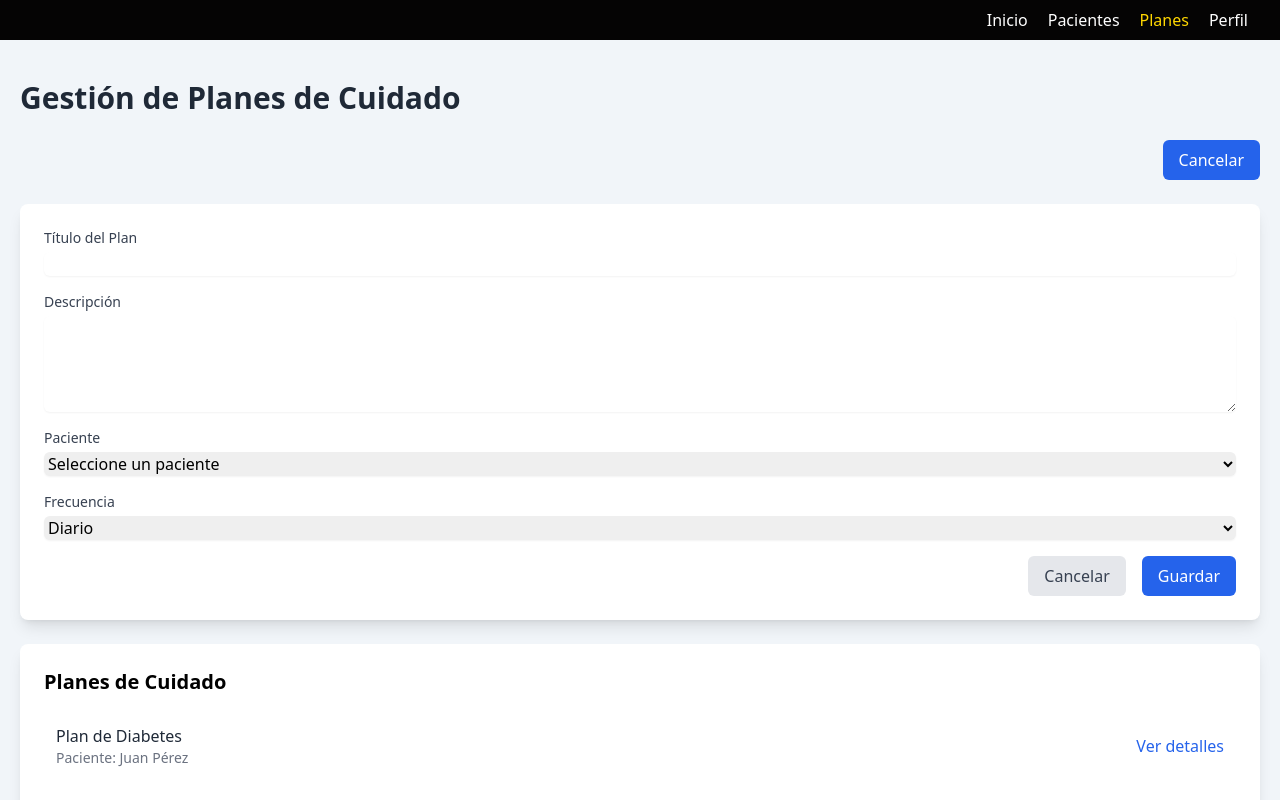
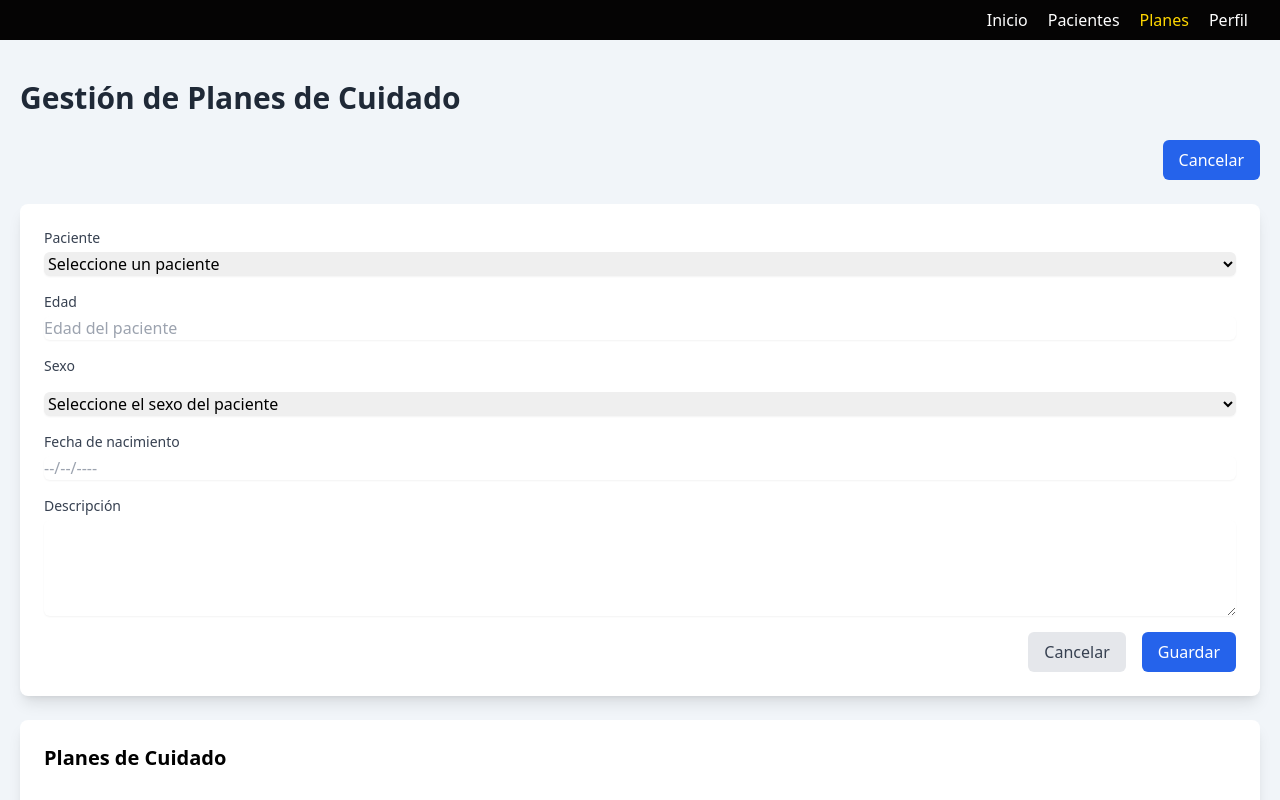
Before and after one commit to PabloHdzDev/3N-Care-Plans, a React (Vite) app: page /care-plans in a window 1280 px wide. Both pictures are taken after a click on the button "Crear Plan". Shown: the top 800 px of the page. Built offline with nearby package versions, Linux system fonts and the light colour scheme.

Commit message:
Cambios en CareplansView

```diff
--- a/src/components/care-plans/CarePlanForm.tsx
+++ b/src/components/care-plans/CarePlanForm.tsx
@@ -13,6 +13,10 @@ interface CarePlanFormData {
 }
 
 const CarePlanForm: React.FC<CarePlanFormProps> = ({ onCancel }) => {
+    const [selectedOption, setSelectedOption] = useState<string>("");
+    const [selectedSex, setSelectedSex] = useState<string>("");
+    // const [searchTerm, setSearchTerm] = useState<string>("");
+
     const [formData, setFormData] = useState<CarePlanFormData>({
         title: '',
         description: '',
@@ -27,6 +31,45 @@ const CarePlanForm: React.FC<CarePlanFormProps> = ({ onCancel }) => {
         setFormData({ ...formData, [name]: value });
     };
 
+    {/**/}
+
+    const handleBirthdate = (
+        e: React.ChangeEvent<HTMLInputElement | HTMLTextAreaElement | HTMLSelectElement>
+    ) => {
+        const { value } = e.target;
+        const regex = /^[0-9/]*$/;
+        if (regex.test(value)) {
+            for(let i=0; i < value.length; i++){
+                if(i === 2 || i === 5){
+                    if(value.charAt(i) !== '/'){
+                        e.target.value = value.slice(0, -1);
+                    }
+                } else {
+                    if(value.charAt(i) === '/' && i !== 2 && i !== 5){
+                        e.target.value = value.slice(0, -1);
+                    }
+                }
+            }
+
+        } else {
+            e.target.value = value.slice(0, -1);
+        }
+    };
+
+    const handleAge = (
+        e: React.ChangeEvent<HTMLInputElement | HTMLTextAreaElement | HTMLSelectElement>
+    ) => {
+        const { value } = e.target;
+        const regex = /^[0-9]*$/;
+        if (regex.test(value)) {
+            if(parseInt(value) > 130){
+                e.target.value = value.slice(0, -1);
+            }
+        } else {
+            e.target.value = value.slice(0, -1);
+        }
+    };
+
     const handleSubmit = (e: React.FormEvent) => {
         e.preventDefault();
         console.log('Datos del plan:', formData);
@@ -36,17 +79,91 @@ const CarePlanForm: React.FC<CarePlanFormProps> = ({ onCancel }) => {
 
     return (
         <form onSubmit={handleSubmit} className="space-y-4">
+
             <div>
-                <label className="block text-sm font-medium text-gray-700">Título del Plan</label>
+                <label className="block text-sm font-medium text-gray-700">Paciente</label>
+                <select
+                    name="patientId"
+                    value={selectedOption}
+                    onChange={(e) => setSelectedOption(e.target.value)}
+                    className="mt-1 block w-full rounded-md border-gray-300 shadow-sm focus:border-blue-500 focus:ring-blue-500"
+                    required
+                >
+                    <option value="">Seleccione un paciente</option>
+                    {/* <option value="buscar">Buscar paciente...</option> */}
+                    <option value="1">Juan Pérez</option>
+                    <option value="2">María Gómez</option>
+                    <option value="3">Carlos Ruiz</option>
+                </select>
+
+                {/* {selectedOption === "buscar" && (
+                    <div className="mt-4">
+                        <label className="block text-sm font-medium text-gray-700">Buscar Paciente:</label>
+                        <input
+                            type="text"
+                            className="mt-1 block w-full p-2 border border-gray-300 rounded-md shadow-sm focus:ring-blue-500 focus:border-blue-500"
+                            placeholder="Escriba el nombre del paciente"
+                            value={searchTerm}
+                            onChange={(e) => setSearchTerm(e.target.value)}
+                        />
+                    </div>
+                )} */}
+            </div>
+
+            { selectedOption !== "" && (
+                <div className="flex justify-end gap-4">
+                    <Button type="button" onClick={onCancel} variant="primary">
+                        Ver Historial Clínico
+                    </Button>
+                </div>
+
+            )}
+
+            {/* DATOS BÁSICOS */}
+            <div>
+                <label className="block text-sm font-medium text-gray-700">Edad</label>
                 <input
-                    type="text"
-                    name="title"
-                    value={formData.title}
-                    onChange={handleChange}
+                    placeholder='Edad del paciente'
+                    type="text" //patientAge
+                    name="age"
+                    maxLength={3}
+                    // value={formData.title}
+                    onChange={handleAge}
                     className="mt-1 block w-full rounded-md border-gray-300 shadow-sm focus:border-blue-500 focus:ring-blue-500"
                     required
                 />
             </div>
+
+            <label className="block text-sm font-medium text-gray-700">Sexo</label>
+            <select
+                name="patientSex"
+                value={selectedSex}
+                onChange={(e) => setSelectedSex(e.target.value)}
+                className="mt-1 block w-full rounded-md border-gray-300 shadow-sm focus:border-blue-500 focus:ring-blue-500"
+                required
+            >
+                <option value="">Seleccione el sexo del paciente</option>
+                <option value="M">Masculino</option>
+                <option value="F">Femenino</option>
+                <option value="N">Pinche helicoptero apache alv</option>
+            </select>
+
+            { /* --/--/---- */ }
+            <div>
+                <label className="block text-sm font-medium text-gray-700">Fecha de nacimiento</label>
+                <input
+                    placeholder='--/--/----'
+                    type="text"
+                    name="patientBirthdate"
+                    // value={formData.birthdate}
+                    onChange={handleBirthdate}
+                    maxLength={10}
+                    className="mt-1 block w-full rounded-md border-gray-300 shadow-sm focus:border-blue-500 focus:ring-blue-500"
+                    pattern="\d{2}/\d{2}/\d{4}"
+                    required
+                />
+            </div>
+
 
             <div>
                 <label className="block text-sm font-medium text-gray-700">Descripción</label>
@@ -60,37 +177,6 @@ const CarePlanForm: React.FC<CarePlanFormProps> = ({ onCancel }) => {
                 />
             </div>
 
-            <div>
-                <label className="block text-sm font-medium text-gray-700">Paciente</label>
-                <select
-                    name="patientId"
-                    value={formData.patientId}
-                    onChange={handleChange}
-                    className="mt-1 block w-full rounded-md border-gray-300 shadow-sm focus:border-blue-500 focus:ring-blue-500"
-                    required
-                >
-                    <option value="">Seleccione un paciente</option>
-                    <option value="1">Juan Pérez</option>
-                    <option value="2">María Gómez</option>
-                    <option value="3">Carlos Ruiz</option>
-                </select>
-            </div>
-
-            <div>
-                <label className="block text-sm font-medium text-gray-700">Frecuencia</label>
-                <select
-                    name="frequency"
-                    value={formData.frequency}
-                    onChange={handleChange}
-                    className="mt-1 block w-full rounded-md border-gray-300 shadow-sm focus:border-blue-500 focus:ring-blue-500"
-                    required
-                >
-                    <option value="diario">Diario</option>
-                    <option value="semanal">Semanal</option>
-                    <option value="mensual">Mensual</option>
-                </select>
-            </div>
-
             <div className="flex justify-end gap-4">
                 <Button type="button" onClick={onCancel} variant="secondary">
                     Cancelar
```
